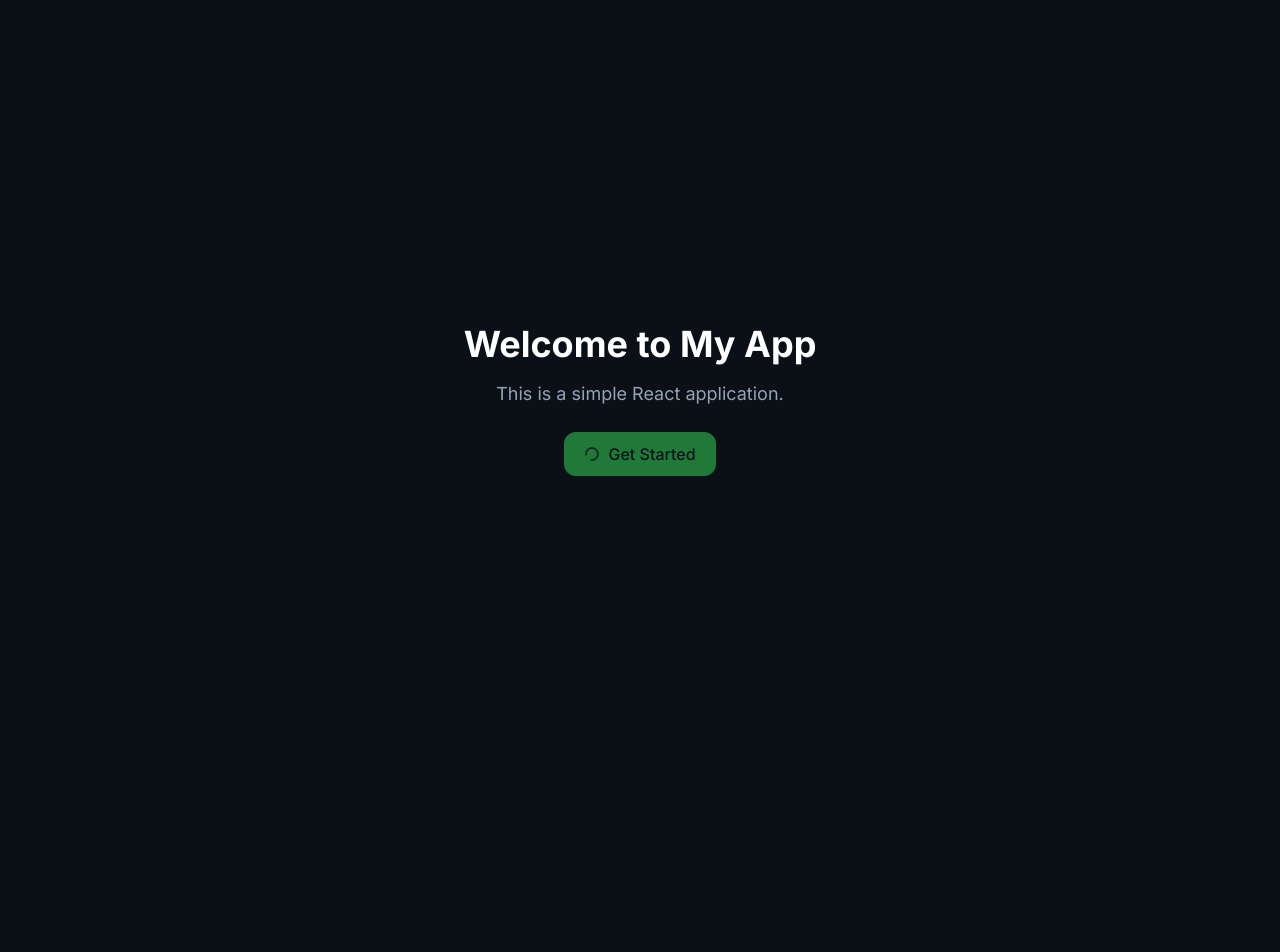
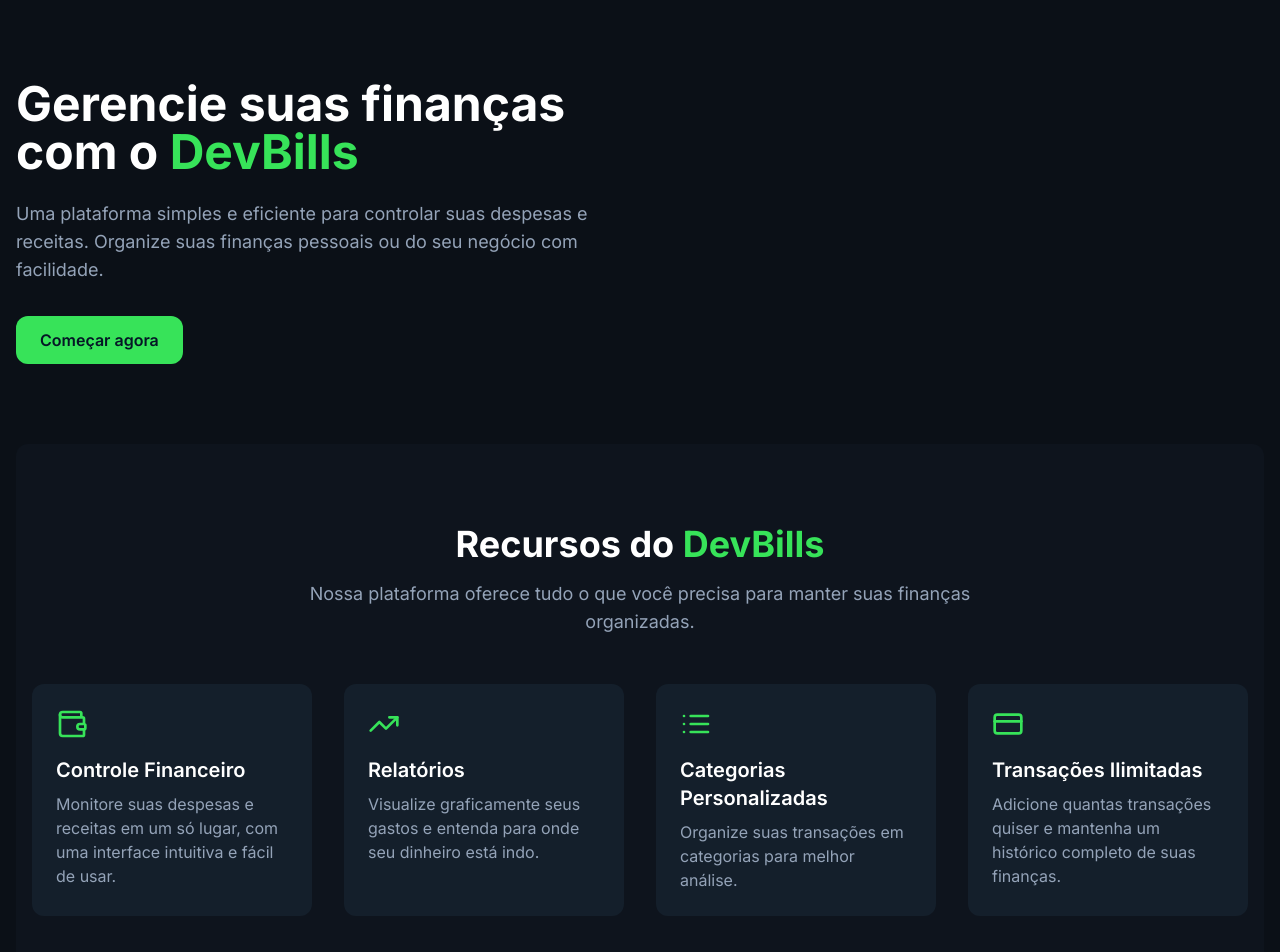
Before and after one commit to thallesrafaell/devbills, a React (Vite) app in the folder interface/: page / in a window 1280 px wide. Shown: the top 952 px of the page. Before the commit the page ends 800 px from the top, so only its background shows below. Built offline with nearby package versions, Linux system fonts and the light colour scheme.

Commit message:
feat: adiciona seção de recursos e melhora a apresentação da página inicial

```diff
--- a/interface/src/pages/Home.tsx
+++ b/interface/src/pages/Home.tsx
@@ -1,15 +1,92 @@
+import { CreditCard, List, TrendingUp, Wallet } from 'lucide-react';
+
 import Button from '../components/button';
 
+interface Feature {
+  title: string;
+  description: string;
+  icon: React.ReactNode;
+}
+
 const Home = () => {
+  const features: Feature[] = [
+    {
+      title: 'Controle Financeiro',
+      description:
+        'Monitore suas despesas e receitas em um só lugar, com uma interface intuitiva e fácil de usar.',
+      icon: <Wallet className="w-8 h-8 text-primary-500" />,
+    },
+    {
+      title: 'Relatórios',
+      description:
+        'Visualize graficamente seus gastos e entenda para onde seu dinheiro está indo.',
+      icon: <TrendingUp className="w-8 h-8 text-primary-500" />,
+    },
+    {
+      title: 'Categorias Personalizadas',
+      description:
+        'Organize suas transações em categorias para melhor análise.',
+      icon: <List className="w-8 h-8 text-primary-500" />,
+    },
+    {
+      title: 'Transações Ilimitadas',
+      description:
+        'Adicione quantas transações quiser e mantenha um histórico completo de suas finanças.',
+      icon: <CreditCard className="w-8 h-8 text-primary-500" />,
+    },
+  ];
   return (
-    <div className="flex flex-col items-center justify-center h-screen">
-      <h1 className="text-4xl font-bold mb-4">Welcome to My App</h1>
-      <p className="text-lg text-gray-400">
-        This is a simple React application.
-      </p>
-      <Button variant="success" isLoading className="mt-6">
-        Get Started
-      </Button>
+    <div className="bg-gray-950 min-h-screen flex items-center justify-center">
+      <div className="container-app">
+        {/** Hero Section */}
+        <section className="py-12 md:py-20 ">
+          <div className="grid grid-cols-1 md:grid-cols-2 gap-12  items-center">
+            <div>
+              <h1 className="text-4xl md:text-5xl font-bold text-white mb-6">
+                Gerencie suas finanças com o{' '}
+                <span className="text-primary-500">DevBills</span>
+              </h1>
+              <p className="text-lg text-gray-400 mb-8">
+                Uma plataforma simples e eficiente para controlar suas despesas
+                e receitas. Organize suas finanças pessoais ou do seu negócio
+                com facilidade.
+              </p>
+              <div className="flex flex-col sm:flex-row gap-4 space-y-4 sm:space-y-0 sm:space-x-4">
+                <Button className="text-center py-3 px-6">Começar agora</Button>
+              </div>
+            </div>
+          </div>
+        </section>
+        {/** Features Section */}
+        {/** TODO CRIAR UMA CLASSE PARA SECTIONS*/}
+        <section className="py-12 md:py-20 bg-gray-900 rounded-xl">
+          <div className="container-app">
+            <div className="text-center mb-12">
+              <h2 className="text-3xl md:text-4xl font-bold text-white mb-4">
+                Recursos do <span className="text-primary-500">DevBills</span>
+              </h2>
+              <p className="text-lg text-gray-400 max-w-2xl mx-auto">
+                Nossa plataforma oferece tudo o que você precisa para manter
+                suas finanças organizadas.
+              </p>
+            </div>
+            <div className="grid grid-cols-1 md:grid-cols-2 lg:grid-cols-4 gap-8">
+              {features.map((feature, index) => (
+                <div
+                  key={index}
+                  className="bg-gray-800 p-6 rounded-xl hover:shadow-lg"
+                >
+                  <div className="flex items-center mb-4">{feature.icon}</div>
+                  <h3 className="text-xl font-semibold text-white mb-2">
+                    {feature.title}
+                  </h3>
+                  <p className="text-gray-400">{feature.description}</p>
+                </div>
+              ))}
+            </div>
+          </div>
+        </section>
+      </div>
     </div>
   );
 };
```
